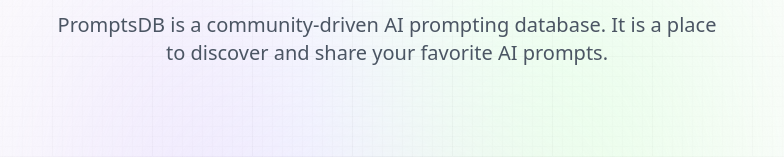
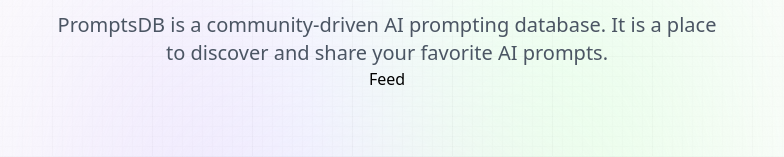
Before and after one commit to uns4inted/prompts-db, a Next.js app: page / in a window 1280 px wide. Shown: the part 149-306 px from the top of the page, without its empty margins (253-1037 px from the left). Built offline with nearby package versions, Linux system fonts and the light colour scheme.

Commit message:
Add basic implementation (placeholders) for Shared Components of the app;

```diff
--- a/app/page.jsx
+++ b/app/page.jsx
@@ -1,3 +1,5 @@
+import Feed from "@components/Feed";
+
 const Home = () => {
   return (
     <section className="w-full flex-center flex-col">
@@ -11,7 +13,7 @@
         discover and share your favorite AI prompts.
       </p>
 
-      {/* Feed */}
+      <Feed />
     </section>
   );
 };
--- /dev/null
+++ b/components/Feed.jsx
@@ -0,0 +1,5 @@
+const Feed = () => {
+  return <div>Feed</div>;
+};
+
+export default Feed;
--- /dev/null
+++ b/components/Form.jsx
@@ -0,0 +1,5 @@
+const Form = () => {
+  return <div>Form</div>;
+};
+
+export default Form;
--- /dev/null
+++ b/components/Nav.jsx
@@ -0,0 +1,5 @@
+const Nav = () => {
+  return <div>Nav</div>;
+};
+
+export default Nav;
--- /dev/null
+++ b/components/Profile.jsx
@@ -0,0 +1,5 @@
+const Profile = () => {
+  return <div>Profile</div>;
+};
+
+export default Profile;
--- /dev/null
+++ b/components/PromptCard.jsx
@@ -0,0 +1,5 @@
+const PromptCard = () => {
+  return <div>PromptCard</div>;
+};
+
+export default PromptCard;
--- /dev/null
+++ b/components/Provider.jsx
@@ -0,0 +1,5 @@
+const Provider = () => {
+  return <div>Provider</div>;
+};
+
+export default Provider;
```
Also changed, not shown: 1 other file (tests, documents, lock files or other folders).
